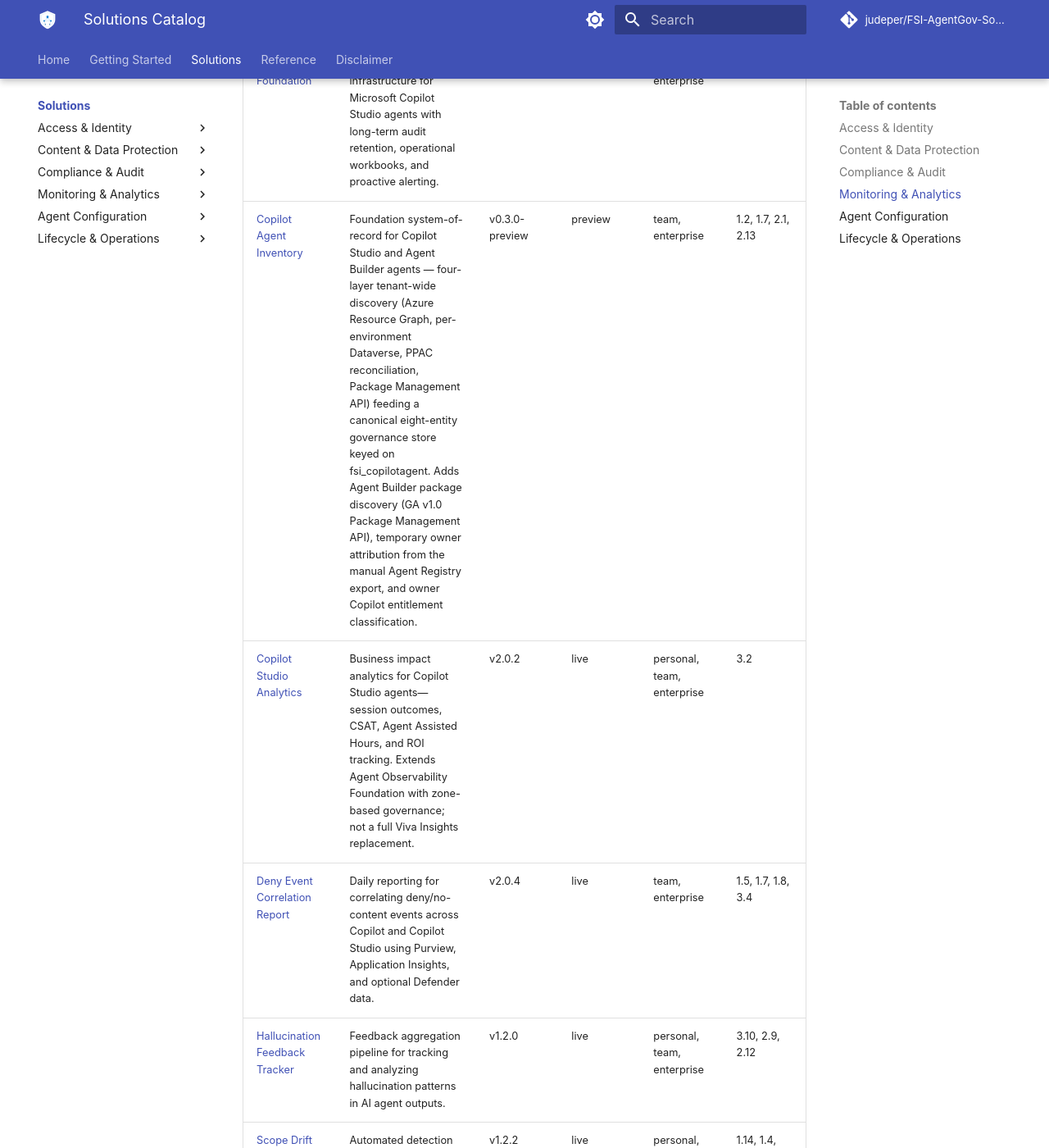
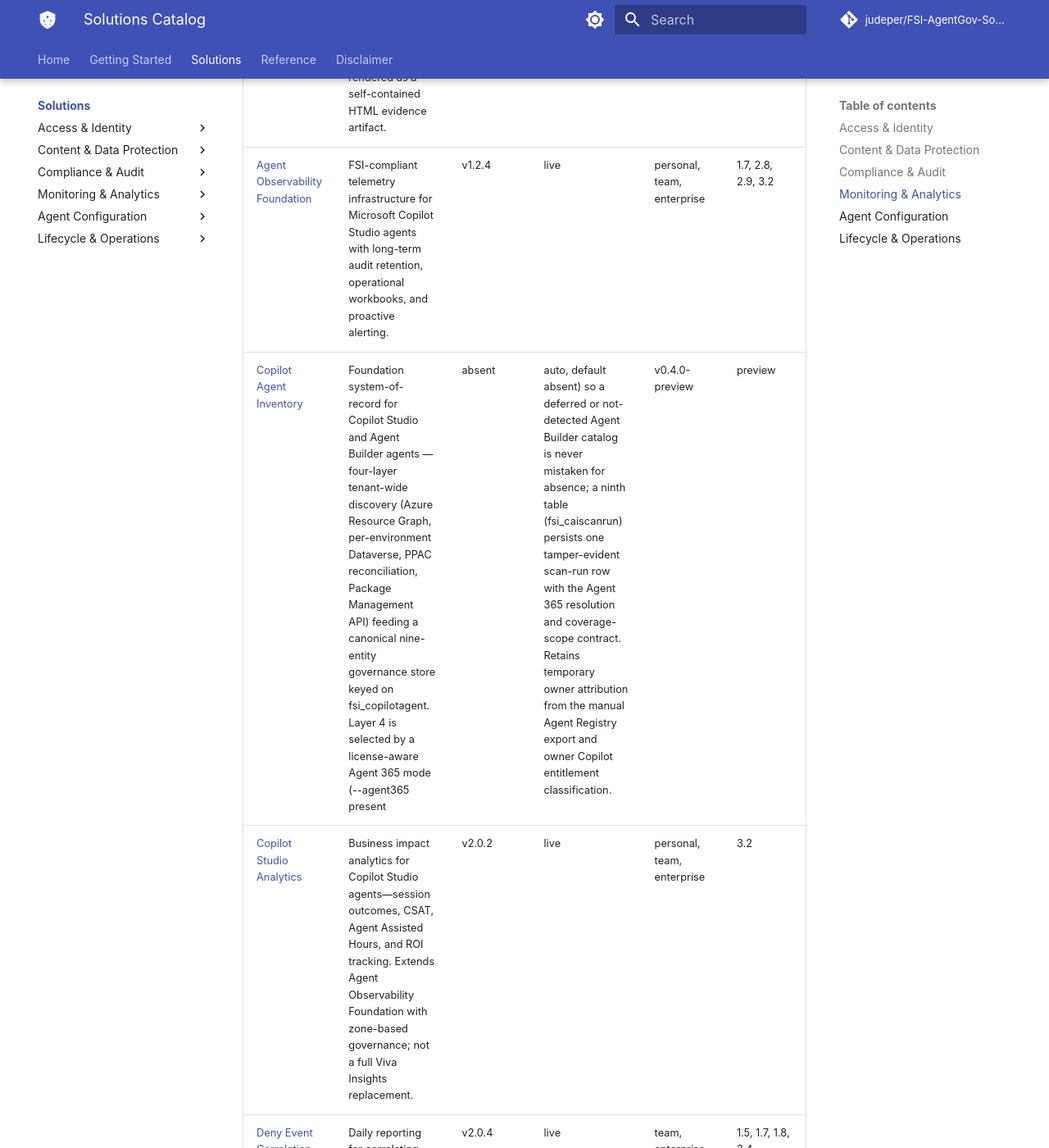
Before and after one commit to judeper/FSI-AgentGov-Solutions, an MkDocs documentation site: the page built from site-docs/solutions/index.md, in a window 1280 px wide and 1400 px high, scrolled down 5712 px. Shown: the whole window at 82% size. Built offline with MkDocs 1.6.1 and Material for MkDocs 9.7.7, drawn with Linux system fonts in a browser that asks for light colours; comment, search, counter and statistics services are not loaded.

Commit message:
docs(copilot-agent-inventory): regenerate v0.4 catalogs
Co-authored-by: Copilot <223556219+Copilot@users.noreply.github.com>

Copilot-Session: 975fbbd3-daeb-498f-81bd-f973badf510d

```diff
--- a/site-docs/solutions/index.md
+++ b/site-docs/solutions/index.md
@@ -55,7 +55,7 @@ Solutions for observability, analytics, event correlation, and drift detection.
 |----------|-------------|---------|--------|-------|----------|
 | [Agent Cost Reporting](agent-cost-reporting/index.md) | Consolidated, on-demand, point-in-time cost and consumption evidence report for AI agents across Azure Cost Management, Microsoft Graph, the Power Platform API, and Purview audit logs. Decoupled ingestion to a normalized cost-fact dataset rendered as a self-contained HTML evidence artifact. | v0.1.0-preview | preview | team, enterprise | 1.7, 3.1, 3.2 |
 | [Agent Observability Foundation](agent-observability-foundation/index.md) | FSI-compliant telemetry infrastructure for Microsoft Copilot Studio agents with long-term audit retention, operational workbooks, and proactive alerting. | v1.2.4 | live | personal, team, enterprise | 1.7, 2.8, 2.9, 3.2 |
-| [Copilot Agent Inventory](copilot-agent-inventory/index.md) | Foundation system-of-record for Copilot Studio and Agent Builder agents — four-layer tenant-wide discovery (Azure Resource Graph, per-environment Dataverse, PPAC reconciliation, Package Management API) feeding a canonical eight-entity governance store keyed on fsi_copilotagent. Adds Agent Builder package discovery (GA v1.0 Package Management API), temporary owner attribution from the manual Agent Registry export, and owner Copilot entitlement classification. | v0.3.0-preview | preview | team, enterprise | 1.2, 1.7, 2.1, 2.13 |
+| [Copilot Agent Inventory](copilot-agent-inventory/index.md) | Foundation system-of-record for Copilot Studio and Agent Builder agents — four-layer tenant-wide discovery (Azure Resource Graph, per-environment Dataverse, PPAC reconciliation, Package Management API) feeding a canonical nine-entity governance store keyed on fsi_copilotagent. Layer 4 is selected by a license-aware Agent 365 mode (--agent365 present|absent|auto, default absent) so a deferred or not-detected Agent Builder catalog is never mistaken for absence; a ninth table (fsi_caiscanrun) persists one tamper-evident scan-run row with the Agent 365 resolution and coverage-scope contract. Retains temporary owner attribution from the manual Agent Registry export and owner Copilot entitlement classification. | v0.4.0-preview | preview | team, enterprise | 1.2, 1.7, 2.1, 2.13 |
 | [Copilot Studio Analytics](copilot-studio-analytics/index.md) | Business impact analytics for Copilot Studio agents—session outcomes, CSAT, Agent Assisted Hours, and ROI tracking. Extends Agent Observability Foundation with zone-based governance; not a full Viva Insights replacement. | v2.0.2 | live | personal, team, enterprise | 3.2 |
 | [Deny Event Correlation Report](deny-event-correlation-report/index.md) | Daily reporting for correlating deny/no-content events across Copilot and Copilot Studio using Purview, Application Insights, and optional Defender data. | v2.0.4 | live | team, enterprise | 1.5, 1.7, 1.8, 3.4 |
 | [Hallucination Feedback Tracker](hallucination-tracker/index.md) | Feedback aggregation pipeline for tracking and analyzing hallucination patterns in AI agent outputs. | v1.2.0 | live | personal, team, enterprise | 3.10, 2.9, 2.12 |
--- a/solutions.json
+++ b/solutions.json
@@ -446,11 +446,11 @@
     "copilot-agent-inventory": {
       "id": "copilot-agent-inventory",
       "name": "Copilot Agent Inventory",
-      "version": "0.3.0-preview",
+      "version": "0.4.0-preview",
       "domain": "monitoring-analytics",
       "tier": "1",
       "status": "preview",
-      "description": "Foundation system-of-record for Copilot Studio and Agent Builder agents — four-layer tenant-wide discovery (Azure Resource Graph, per-environment Dataverse, PPAC reconciliation, Package Management API) feeding a canonical eight-entity governance store keyed on fsi_copilotagent. Adds Agent Builder package discovery (GA v1.0 Package Management API), temporary owner attribution from the manual Agent Registry export, and owner Copilot entitlement classification.",
+      "description": "Foundation system-of-record for Copilot Studio and Agent Builder agents — four-layer tenant-wide discovery (Azure Resource Graph, per-environment Dataverse, PPAC reconciliation, Package Management API) feeding a canonical nine-entity governance store keyed on fsi_copilotagent. Layer 4 is selected by a license-aware Agent 365 mode (--agent365 present|absent|auto, default absent) so a deferred or not-detected Agent Builder catalog is never mistaken for absence; a ninth table (fsi_caiscanrun) persists one tamper-evident scan-run row with the Agent 365 resolution and coverage-scope contract. Retains temporary owner attribution from the manual Agent Registry export and owner Copilot entitlement classification.",
       "url": "https://judeper.github.io/FSI-AgentGov-Solutions/solutions/copilot-agent-inventory/",
       "controls": [
         "1.2",
@@ -464,7 +464,7 @@
         "security-admin": "Security Admin to provision the least-privilege scanner service principal and store its secret in Key Vault via managed identity.",
         "microsoft-365-admin": "Microsoft 365 admin (or Entra Global Admin) to grant admin consent for the CopilotPackages.Read.All application permission required by the Package Management API layer. Requires a Microsoft Agent 365 license at the tenant level."
       },
-      "verification": "Run discover_agents.py and confirm the scanner writes one row per discovered agent to `fsi_copilotagent` and one row per detected feature to `fsi_caiagentfeature`. To verify the Package Management API layer, run with --enable-package-api and confirm rows appear with `fsi_discoverysource = \"Package Management API\"`.",
+      "verification": "Run discover_agents.py and confirm the scanner writes one row per discovered agent to `fsi_copilotagent` and one row per detected feature to `fsi_caiagentfeature`. To exercise the license-aware Agent Builder layer, run with `--agent365 present` (or the deprecated `--enable-package-api` alias) and confirm rows appear with `fsi_discoverysource = \"Package Management API\"`; confirm the Power Automate flow persists exactly one `fsi_caiscanrun` row per run keyed on `fsi_runid`, carrying the `summary.agent365` resolution and `summary.coverageScope` fields.",
       "zones": [
         "team",
         "enterprise"
```
Also changed, not shown: DEPLOYMENT-GUIDE.md (+1 -1 lines), README.md (+1 -1 lines), 1 other file.
